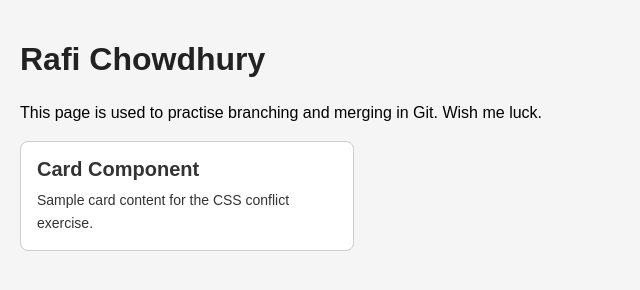
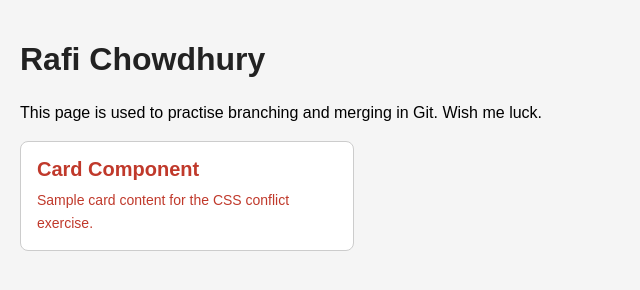
Before and after one commit to Rafichowdhury24/2023200000171_1_GitLab, a plain HTML site: page index.html in a window 1280 px wide. Shown: the whole page, without its empty margins (0-640 px from the left). Drawn offline with Linux system fonts and the light colour scheme.

Commit message:
in second branch card color is changed to red

```diff
--- a/index.css
+++ b/index.css
@@ -21,7 +21,7 @@ p {
   border: 1px solid #ccc;
   border-radius: 8px;
   background-color: #ffffff;
-  color: #333;
+  color: #c0392b;
 }
 
 .card-title {
```
